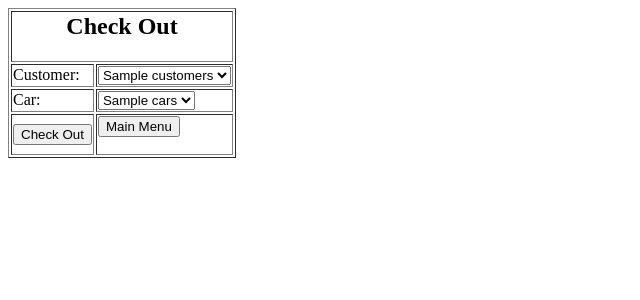
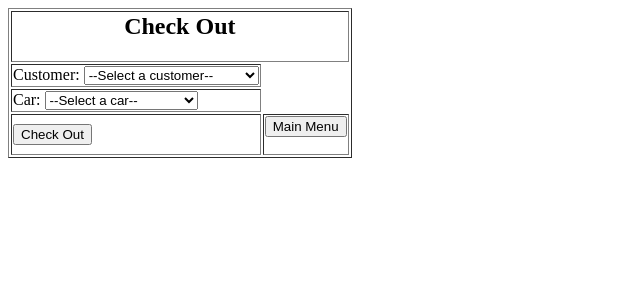
Before and after one commit to chas-academy/u05-car-rental-Babryz, a PHP site: template views/checkOut.twig in a window 1280 px wide. Shown: the top 300 px of the page, without its empty margins (0-640 px from the left). Run offline with PHP 8.4, Linux system fonts and the light colour scheme; the template is opened without the code that fills it: most values are stand-ins (such as "Sample title", 1, 10 or a date in 2020); some libraries are stand-ins or nearby versions.

Commit message:
Fix bugs and start on checkOut page.
- Fix bug where ssNr could not be added to cars as foreign key.
- Add controller for checkOut page.
- Add function for rendering checkOut.twig.

```diff
--- a/config/routes.json
+++ b/config/routes.json
@@ -74,7 +74,7 @@
         "controller": "Check",
         "method": "checkIn"
     },
-    "checkout": {
+    "checkOut": {
         "controller": "Check",
         "method": "checkOut"
     },
--- a/src/models/customerModel.php
+++ b/src/models/customerModel.php
@@ -7,7 +7,7 @@
 
     class CustomerModel extends AbstractModel {
         public function customers() {
-            $customerRows = $this->db->query("SELECT * FROM customers");
+            $customerRows = $this->db->query("SELECT * FROM customers where not ssNr=0");
             if (!$customerRows) die($this->db->errorInfo());
 
             $customers = [];
--- a/views/checkOut.twig
+++ b/views/checkOut.twig
@@ -5,20 +5,22 @@
         <tr>
             <td>
                 <label for="customer">Customer:</label>
-            </td>
-            <td>
-                <select name="customer">
-                    <option value="{{customers}}">{{customers}}</option>
+                <select name="customer" required>
+                    <option>--Select a customer--</option>
+                {% for customer in customers %}
+                    <option>{{customer.ssNr}} {{customer.name}}</option>
+                {% endfor %}
                 </select>
             </td>
         </tr>
         <tr>
             <td>
                 <label for="car">Car:</label>
-            </td>
-            <td>
-                <select name="car">
-                    <option value="{{available.cars}}">{{available.cars}}</option>
+                <select name="car" required>
+                    <option>--Select a car--</option>
+                {% for car in cars %}
+                    <option>{{car.make}} {{car.regNr}}</option>
+                {% endfor %}
                 </select>
             </td>
         </tr>
```
Also changed, not shown: createDatabase.sql (+7 -2 lines), src/controllers/checkController.php (added, +20 -0 lines), views/customerEdited.twig (indentation only).
